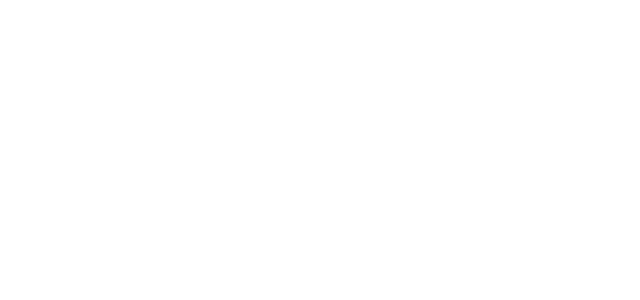
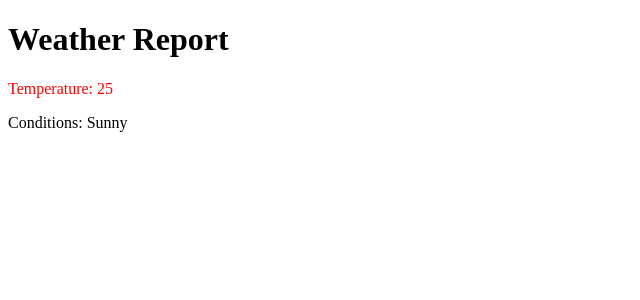
Before and after one commit to acciojob/conditional-weather-report-navysai1419, a React app: page / in a window 1280 px wide. Shown: the top 300 px of the page, without its empty margins (0-640 px from the left). Built offline with nearby package versions, Linux system fonts and the light colour scheme.

Commit message:
Update App.js

```diff
--- a/src/components/App.js
+++ b/src/components/App.js
@@ -1,13 +1,24 @@
-
-import React from "react";
-import './../styles/App.css';
+import React, { useState, useEffect } from 'react';
+import WeatherDisplay from './WeatherDisplay';
 
 const App = () => {
+  // Initialize weather state with default values
+  const [weather, setWeather] = useState({ temperature: 0, conditions: '' });
+
+  // Simulating fetching weather data with useEffect
+  useEffect(() => {
+    // Here you can fetch real weather data from an API
+    // For now, we'll use the provided weather input
+    const fetchedWeather = { temperature: 25, conditions: "Sunny" };
+    setWeather(fetchedWeather);
+  }, []);
+
   return (
     <div>
-        {/* Do not remove the main div */}
+      <h1>Weather Report</h1>
+      <WeatherDisplay weather={weather} />
     </div>
-  )
-}
+  );
+};
 
-export default App
+export default App;
```
